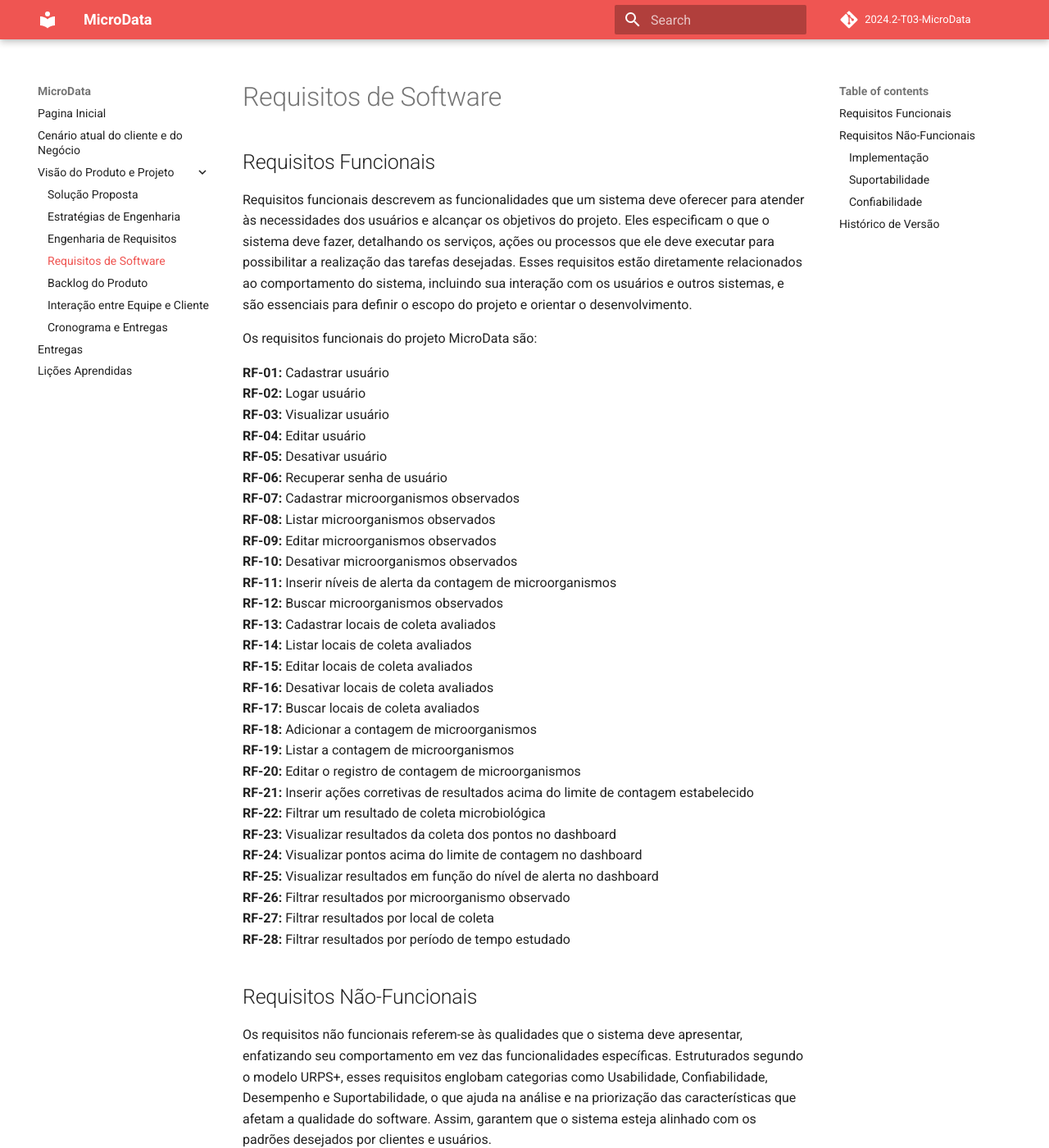
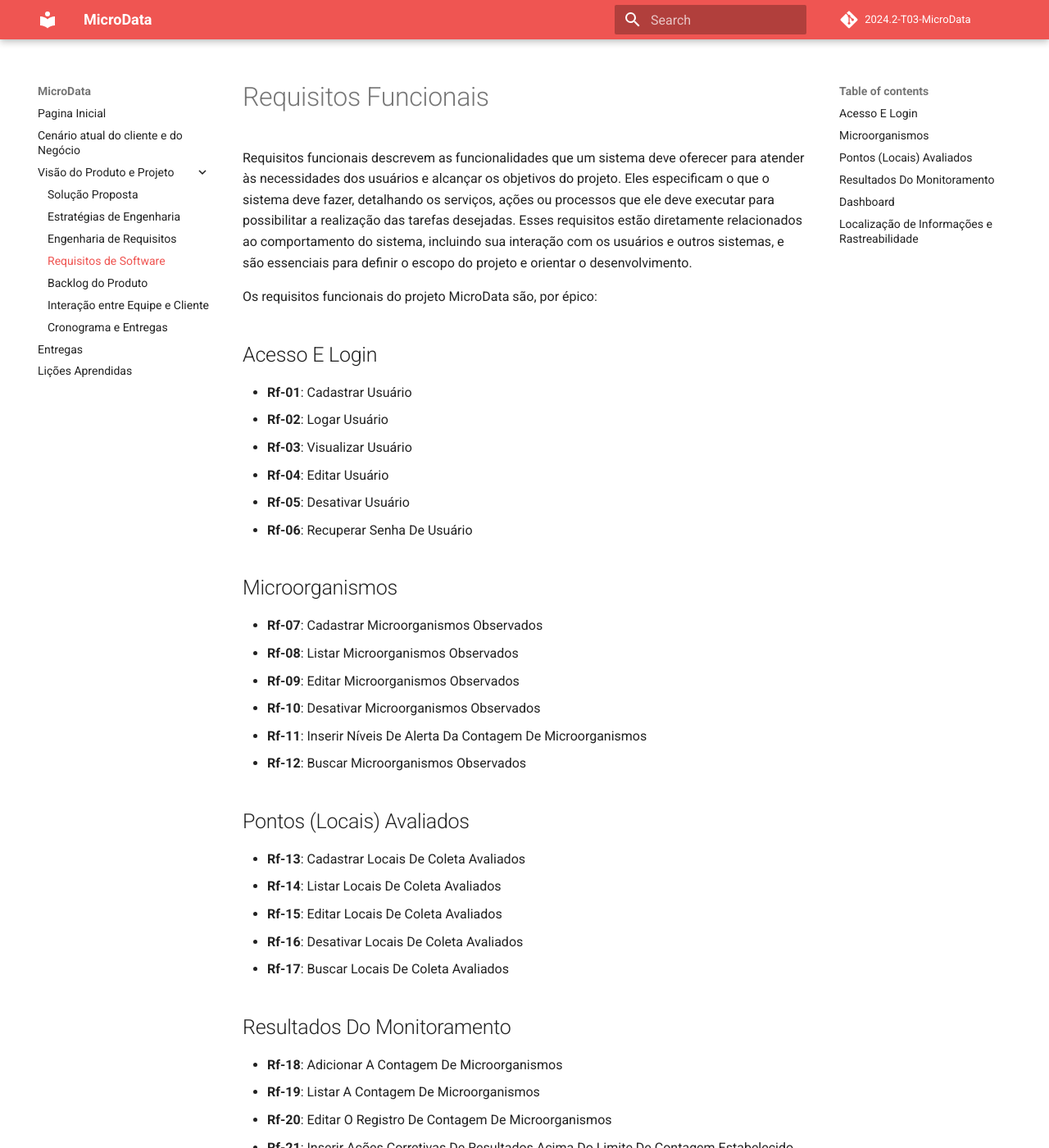
Before and after one commit to storch7/2024.2-T03-MicroData, an MkDocs documentation site: the page built from docs/requisitos/requisitos.md, in a window 1280 px wide and 1400 px high. Shown: the whole window at 82% size. Built offline with MkDocs 1.6.1 and Material for MkDocs 9.7.7, drawn with Linux system fonts in a browser that asks for light colours; comment, search, counter and statistics services are not loaded; some of the changed lines change nothing that is shown; some of the changed text lies outside the part shown.

Commit message:
Acrescentando os novos requisitos

```diff
--- a/docs/requisitos/requisitos.md
+++ b/docs/requisitos/requisitos.md
@@ -1,54 +1,72 @@
-##Requisitos Funcionais
+#Requisitos Funcionais
 
 Requisitos funcionais descrevem as funcionalidades que um sistema deve oferecer para atender às necessidades dos usuários e alcançar os objetivos do projeto. Eles especificam o que o sistema deve fazer, detalhando os serviços, ações ou processos que ele deve executar para possibilitar a realização das tarefas desejadas. Esses requisitos estão diretamente relacionados ao comportamento do sistema, incluindo sua interação com os usuários e outros sistemas, e são essenciais para definir o escopo do projeto e orientar o desenvolvimento.
 
-Os requisitos funcionais do projeto MicroData são:
+Os requisitos funcionais do projeto MicroData são, por épico:
+## Acesso E Login
+- **Rf-01**: Cadastrar Usuário
+- **Rf-02**: Logar Usuário
+- **Rf-03**: Visualizar Usuário
+- **Rf-04**: Editar Usuário
+- **Rf-05**: Desativar Usuário
+- **Rf-06**: Recuperar Senha De Usuário
 
-**RF-01:** Cadastrar usuário
-**RF-02:** Logar usuário
-**RF-03:** Visualizar usuário
-**RF-04:** Editar usuário
-**RF-05:** Desativar usuário
-**RF-06:** Recuperar senha de usuário
-**RF-07:** Cadastrar microorganismos observados
-**RF-08:** Listar microorganismos observados
-**RF-09:** Editar microorganismos observados
-**RF-10:** Desativar microorganismos observados
-**RF-11:** Inserir níveis de alerta da contagem de microorganismos
-**RF-12:** Buscar microorganismos observados
-**RF-13:** Cadastrar locais de coleta avaliados
-**RF-14:** Listar locais de coleta avaliados
-**RF-15:** Editar locais de coleta avaliados
-**RF-16:** Desativar locais de coleta avaliados
-**RF-17:** Buscar locais de coleta avaliados
-**RF-18:** Adicionar a contagem de microorganismos
-**RF-19:** Listar a contagem de microorganismos
-**RF-20:** Editar o registro de contagem de microorganismos
-**RF-21:** Inserir ações corretivas de resultados acima do limite de contagem estabelecido
-**RF-22:** Filtrar um resultado de coleta microbiológica
-**RF-23:** Visualizar resultados da coleta dos pontos no dashboard
-**RF-24:** Visualizar pontos acima do limite de contagem no dashboard
-**RF-25:** Visualizar resultados em função do nível de alerta no dashboard
-**RF-26:** Filtrar resultados por microorganismo observado
-**RF-27:** Filtrar resultados por local de coleta
-**RF-28:** Filtrar resultados por período de tempo estudado
+## Microorganismos
+- **Rf-07**: Cadastrar Microorganismos Observados
+- **Rf-08**: Listar Microorganismos Observados
+- **Rf-09**: Editar Microorganismos Observados
+- **Rf-10**: Desativar Microorganismos Observados
+- **Rf-11**: Inserir Níveis De Alerta Da Contagem De Microorganismos
+- **Rf-12**: Buscar Microorganismos Observados
 
-##Requisitos Não-Funcionais
+## Pontos (Locais) Avaliados
+- **Rf-13**: Cadastrar Locais De Coleta Avaliados
+- **Rf-14**: Listar Locais De Coleta Avaliados
+- **Rf-15**: Editar Locais De Coleta Avaliados
+- **Rf-16**: Desativar Locais De Coleta Avaliados
+- **Rf-17**: Buscar Locais De Coleta Avaliados
+
+## Resultados Do Monitoramento
+- **Rf-18**: Adicionar A Contagem De Microorganismos
+- **Rf-19**: Listar A Contagem De Microorganismos
+- **Rf-20**: Editar O Registro De Contagem De Microorganismos
+- **Rf-21**: Inserir Ações Corretivas De Resultados Acima Do Limite De Contagem Estabelecido
+- **Rf-22**: Filtrar Um Resultado De Coleta Microbiológica
+
+## Dashboard
+- **Rf-23**: Visualizar Resultados Da Coleta Dos Pontos No Dashboard
+- **Rf-24**: Visualizar Pontos Acima Do Limite De Contagem No Dashboard
+- **Rf-25**: Visualizar Resultados Em Função Do Nível De Alerta No Dashboard
+- **Rf-26**: Filtrar Resultados Por Microorganismo Observado
+- **Rf-27**: Filtrar Resultados Por Local De Coleta
+- **Rf-28**: Filtrar Resultados Por Período De Tempo Estudado
+
+## Localização de Informações e Rastreabilidade
+- **Rf-29**: Inserir A Planta Baixa Do Processo
+- **Rf-30**: Excluir A Planta Baixa Cadastrada
+- **Rf-31**: Delimitar Os Locais De Coleta Avaliados Na Planta Baixa Da Área
+- **Rf-32**: Apresentar Na Planta Baixa Os Locais De Coleta Ativos Por Período De Tempo
+- **Rf-33**: Listar A Contagem De Microorganismos Por Operador
+- **Rf-34**: Apresentar Histórico De Modificações De Resultados
+- **Rf-35**: Inserir A Imagem Do Locais De Coleta Cadastrado
+- **Rf-36**: Excluir A Imagem Do Locais De Coleta Cadastrado
+
+#Requisitos Não-Funcionais
 
 Os requisitos não funcionais referem-se às qualidades que o sistema deve apresentar, enfatizando seu comportamento em vez das funcionalidades específicas. Estruturados segundo o modelo URPS+, esses requisitos englobam categorias como Usabilidade, Confiabilidade, Desempenho e Suportabilidade, o que ajuda na análise e na priorização das características que afetam a qualidade do software. Assim, garantem que o sistema esteja alinhado com os padrões desejados por clientes e usuários.
 
-###Implementação
+##Implementação
 
 **RNF-01:** O banco de dados deve receber as informações do sistema e realizar o registro baseado no algoritmo de criptografia RSA.
 **RNF-02:** O sistema deve ser codificado em Node.js, utilizando a biblioteca React.
 **RNF-03:** O sistema deve utilizar um banco de dados SQLite.
 **RNF-04:** O sistema deve obedecer os processos estabelecidos pelo programa de monitoramento microbiológico seguido pela empresa.
 
-###Suportabilidade
+##Suportabilidade
 
 **RNF-05** O sistema deve ser executado no servidor interno da industria.
 
-###Confiabilidade
+##Confiabilidade
 
 **RNF-03:** O sistema deve permanecer em execução 24h por dia.
 
```
